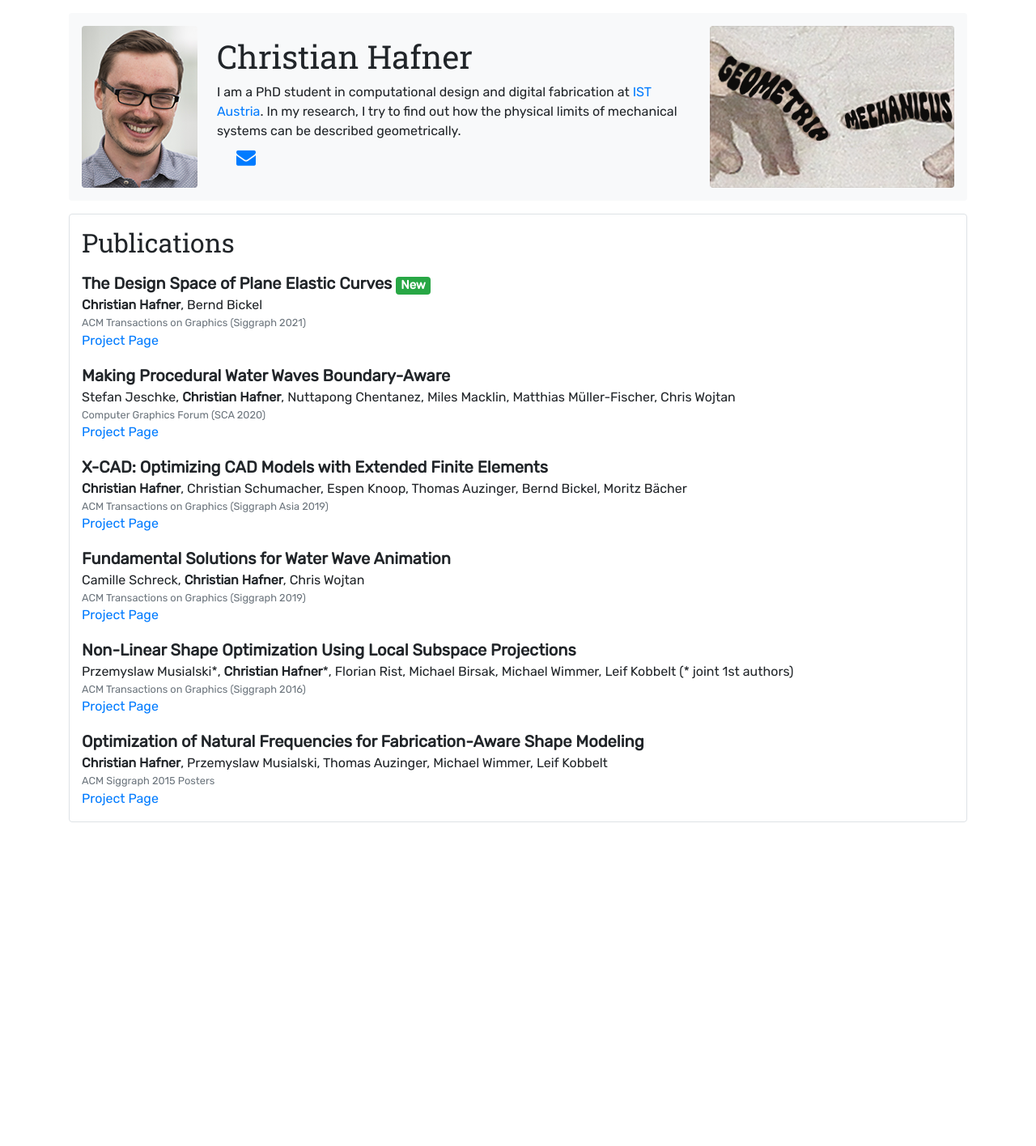
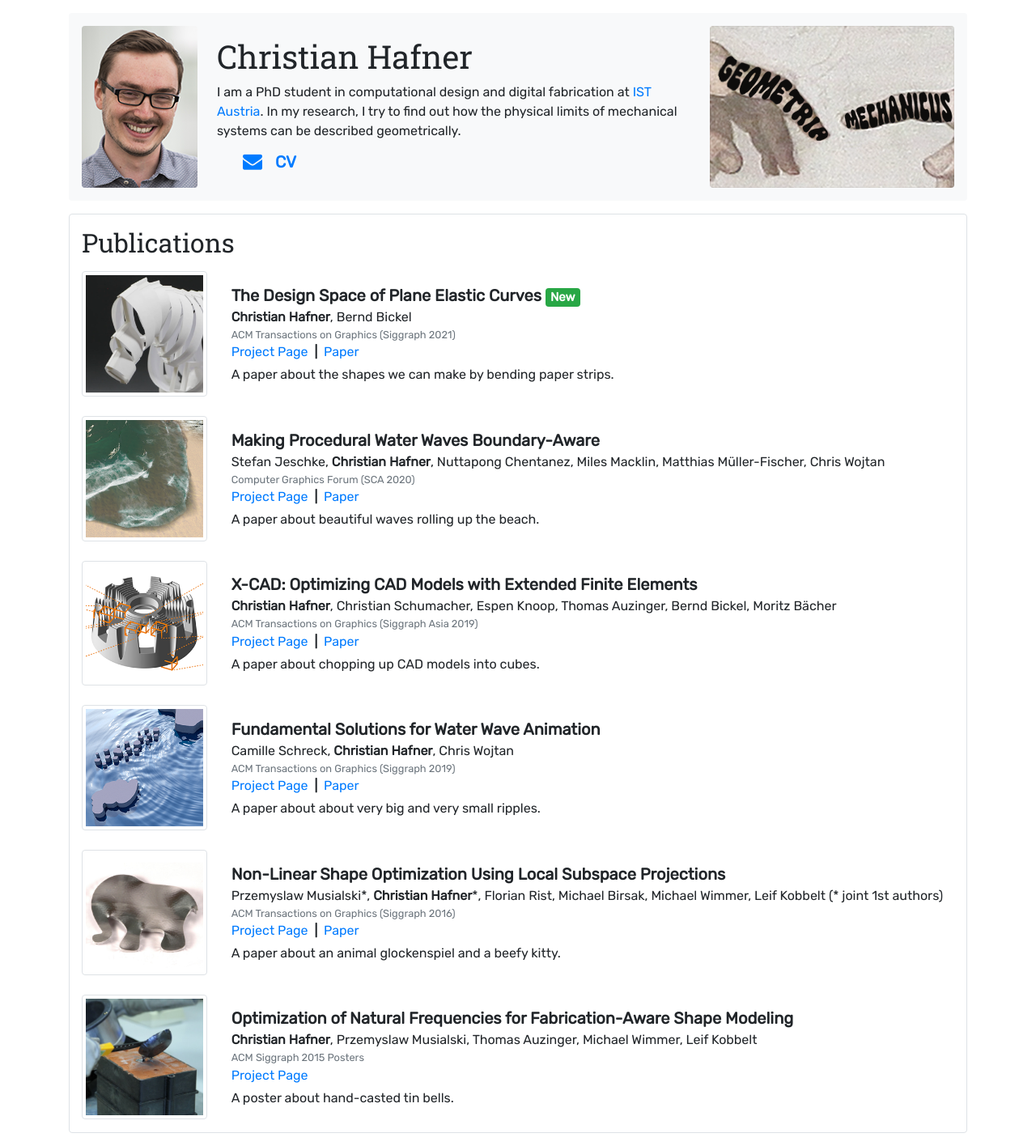
Before and after one commit to chrishafner/chrishafner.github.io, a Jekyll site: the page built from index.html, in a window 1280 px wide. Shown: the whole page at 81% size. Built offline with Jekyll 4.4.1, drawn with Linux system fonts in a browser that asks for light colours; before the commit the page ends 1032 px from its top, so only the background shows below that.

Commit message:
paper thumbnails and blurbs; CV link

```diff
--- a/_data/publications.yml
+++ b/_data/publications.yml
@@ -3,28 +3,46 @@
   date: 2021-08-09
   published: ACM Transactions on Graphics (Siggraph 2021)
   projectpage: https://visualcomputing.ist.ac.at/publications/2021/TDSOPEC/
+  paperlink: http://pub.ist.ac.at/~chafner/ElasticCurves2021/elastic-curves-paper.pdf
+  image: img/elastic-curves-grsi-repr.png
+  blurb: "A paper about the shapes we can make by bending paper strips."
 - title: "X-CAD: Optimizing CAD Models with Extended Finite Elements"
   authors: Christian Hafner, Christian Schumacher, Espen Knoop, Thomas Auzinger, Bernd Bickel, Moritz Bächer
   date: 2019-11-16
   published: ACM Transactions on Graphics (Siggraph Asia 2019)
   projectpage: https://visualcomputing.ist.ac.at/publications/2019/XCAD/
+  paperlink: https://research-explorer.app.ist.ac.at/download/7117/7120/XCAD_authors_version.pdf
+  image: img/xcad.png
+  blurb: "A paper about chopping up CAD models into cubes."
 - title: "Making Procedural Water Waves Boundary-Aware"
   authors: Stefan Jeschke, Christian Hafner, Nuttapong Chentanez, Miles Macklin, Matthias Müller-Fischer, Chris Wojtan
   date: 2020-10-06
   published: Computer Graphics Forum (SCA 2020)
   projectpage: https://visualcomputing.ist.ac.at/publications/2020/MPWWBa/
+  paperlink: http://pub.ist.ac.at/~chafner/JeschkeWaveCages.pdf
+  image: img/boundary-waves.png
+  blurb: "A paper about beautiful waves rolling up the beach."
 - title: "Fundamental Solutions for Water Wave Animation"
   authors: Camille Schreck, Christian Hafner, Chris Wojtan
   date: 2019-07-12
   published: ACM Transactions on Graphics (Siggraph 2019)
   projectpage: https://visualcomputing.ist.ac.at/publications/2019/FundamentalSolutionForWaterWave/
+  paperlink: http://pub.ist.ac.at/group_wojtan/projects/2019_Schreck_FSfWWA/fsww_author_version.pdf
+  image: img/fundamental-solutions.png
+  blurb: "A paper about about very big and very small ripples."
 - title: Non-Linear Shape Optimization Using Local Subspace Projections
   authors: Przemyslaw Musialski*, Christian Hafner*, Florian Rist, Michael Birsak, Michael Wimmer, Leif Kobbelt  (* joint 1st authors)
   date: 2016-07-11
   published: ACM Transactions on Graphics (Siggraph 2016)
   projectpage: https://www.cg.tuwien.ac.at/research/publications/2016/musialski_2016_sosp/
+  paperlink: https://www.cg.tuwien.ac.at/research/publications/2016/musialski_2016_sosp/musialski_2016_sosp-paper_25MB.pdf
+  image: img/local-subspace.png
+  blurb: "A paper about an animal glockenspiel and a beefy kitty."
 - title: Optimization of Natural Frequencies for Fabrication-Aware Shape Modeling
   authors: Christian Hafner, Przemyslaw Musialski, Thomas Auzinger, Michael Wimmer, Leif Kobbelt
   date: 2015-07-31
   published: ACM Siggraph 2015 Posters
   projectpage: https://dl.acm.org/doi/10.1145/2787626.2787644
+  paperlink: ""
+  image: img/bell-poster.png
+  blurb: "A poster about hand-casted tin bells."
--- a/_includes/publication-list.html
+++ b/_includes/publication-list.html
@@ -1,10 +1,23 @@
 {% assign publications=site.data.publications | sort: "date" | reverse %}
 {% for pub in publications %}
-    <p class="container">
-        <div class="font-weight-bolder lead">{{ pub.title }} {% if forloop.first == true %}<span class="badge bg-success text-white">New</span>{% endif %}</div>
-        <div class="">{{ pub.authors | replace: "Christian Hafner", "<b>Christian Hafner</b>" }}</div>
-        <div class="text-muted small">{{ pub.published }}</div>
-        <a class="text-primary" href="{{ pub.projectpage }}">Project Page</a>
-    </p>
+    <div class="row align-items-center mb-2">
+        <div class="col-2 my-2">
+            {% if pub.paperlink != ""%}
+                <a href="{{ pub.paperlink }}"><img src="{{ pub.image }}" class="img-thumbnail"></a>
+            {% else %}
+                <img src="{{ pub.image }}" class="img-thumbnail">
+            {% endif %}
+        </div>
+        <div class="col-10 container my-2">
+            <div class="font-weight-bolder lead">{{ pub.title }} {% if forloop.first == true %}<span class="badge bg-success text-white">New</span>{% endif %}</div>
+            <div class="">{{ pub.authors | replace: "Christian Hafner", "<b>Christian Hafner</b>" }}</div>
+            <div class="text-muted small">{{ pub.published }}</div>
+            <a class="text-primary mr-1" href="{{ pub.projectpage }}">Project Page</a>
+            {% if pub.paperlink != ""%}
+                <b>|</b> <a class="text-primary mx-1" href="{{ pub.paperlink }}">Paper</a>
+            {% endif %}
+            <div class="mt-1">{{ pub.blurb }}</div>
+        </div>
+    </div>
     {% if forloop.last == false %}{% endif %}
 {% endfor %}
--- a/_layouts/default.html
+++ b/_layouts/default.html
@@ -4,15 +4,18 @@
     <body>
 
     <div class="container">
-        <div class="container rounded bg-light mt-3 p-3" style="display:flex;flex-direction:row;flex-wrap:wrap;align-items:center;justify-content: center">
-            <div><img class="rounded mx-auto" src="img/hafner_portrait.png"/></div>
+        <div class="container rounded bg-light mt-3 p-3" style="display:flex;flex-direction:row;flex-wrap:wrap;align-items:center;justify-content:center">
+            <div><img class="rounded" src="img/hafner_portrait.png"/></div>
             <div class="mx-4 my-2" style="flex-grow:1;flex-basis:200px">
                 <h1>Christian Hafner</h1>
                 <div class="my-2">I am a PhD student in computational design and digital fabrication at <a href="https://ist.ac.at/">IST Austria</a>.
                 In my research, I try to find out how the physical limits of mechanical systems can be described geometrically.</div>
-                <div class="mx-4 my-2"><a href="mailto:chafner@ist.ac.at"><i class="fa fa-envelope" style="font-size:24px"></i></a></div>
+                <div class="mx-4" style="display:flex;flex-direction:row;align-items:center">
+                    <a href="mailto:chafner@ist.ac.at" class="mx-2" style="font-size:24px"><i class="fa fa-envelope"></i></a>
+                    <span class="mx-2" style="font-size:20px"><a href="https://pub.ist.ac.at/~chafner/CV_Hafner_Oct2021.pdf"><b>CV</b></a></span>
+                </div>
             </div>
-            <div><img class="rounded mx-auto"  src="img/geometria_mechanicus.png"/></div>
+            <div><img class="rounded" src="img/geometria_mechanicus.png"/></div>
         </div>
 
         {{ content }}
```
Also changed, not shown: img/bell-poster.png (added), img/boundary-waves.png (added), img/elastic-curves-grsi-repr.png (added), img/fundamental-solutions.png (added), img/local-subspace.png (added), img/xcad.png (added).
